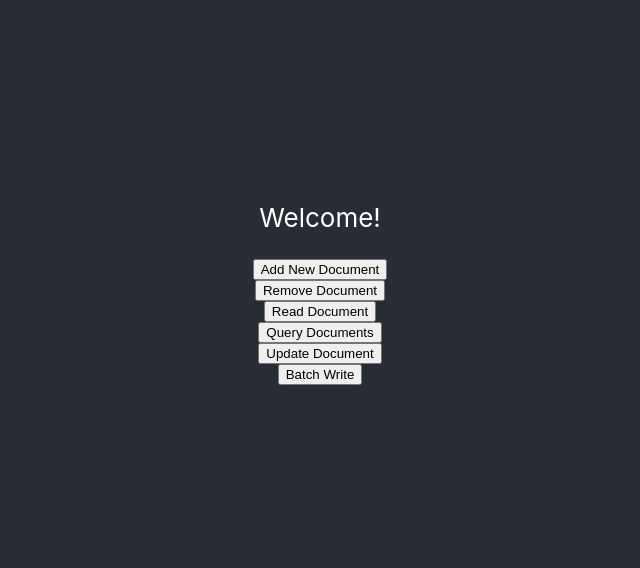
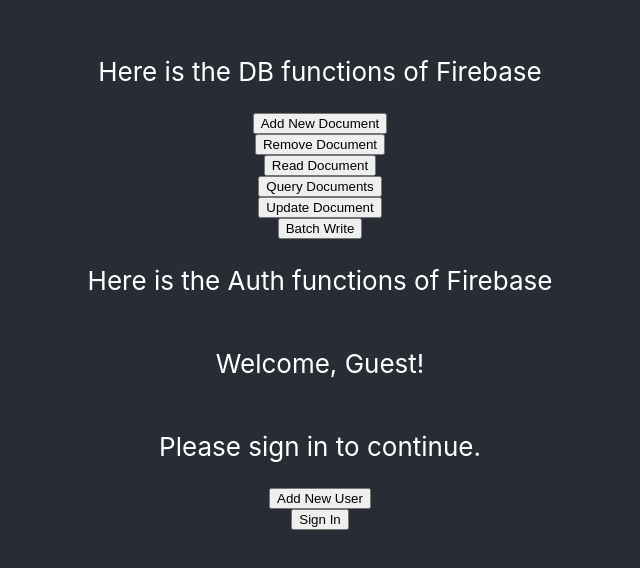
Before and after one commit to talgalm/beautiful-Images, a React (Create React App) app in the folder beautiful-images-app/: page / in a window 1280 px wide. Shown: the part 120-688 px from the top of the page, without its empty margins (320-960 px from the left). Built offline with nearby package versions, Linux system fonts and the light colour scheme; no server answers.

Commit message:
Insert firebase Auth with email & password

```diff
--- a/beautiful-images-app/src/App.js
+++ b/beautiful-images-app/src/App.js
@@ -1,7 +1,11 @@
 import './App.css';
 import { addNewDocument , removeDocument , updateDocument , readDocument , queryDocuments , batchWrite } from './Firebase/FirebaseActions'; // Import db and addNewDocument
+import { auth , observeAuthState  , addNewUser , signInUser , signOut } from './Firebase/FirebaseAuth';
+import { useEffect, useState } from 'react';
+
 
 function App() {
+
   const handleAddNewDocument = async () => {
     const docData = {
       name: "John Doe",
@@ -43,16 +47,63 @@
     batchWrite(operations);
   };
 
+  const [user, setUser] = useState(null);
+
+  useEffect(() => {
+    // Start observing the authentication state.
+    observeAuthState((currentUser) => {
+      setUser(currentUser);
+    });
+  }, []);
+
+  const handleSignOut = async () => {
+    // Sign out the currently authenticated user.
+    await signOut(auth);
+  };
+
+  const handleAddNewUser = async () => {
+    try {
+      // Replace 'email' and 'password' with user input or other sources.
+      const email = 'user@example.com';
+      const password = 'password123';
+
+      await addNewUser(email, password);
+    } catch (error) {
+      console.error("Error adding a new user: ", error);
+    }
+  };
+
+  const handleSignIn = async () => {
+    try {
+      // Replace 'email' and 'password' with user input or other sources.
+      const email = 'user@example.com';
+      const password = 'password123';
+
+      await signInUser(email, password);
+    } catch (error) {
+      console.error("Error signing in: ", error);
+    }
+  };
+
   return (
     <div className="App">
       <header className="App-header">
-        <p>Welcome!</p>
+        <p>Here is the DB functions of Firebase</p>
         <button onClick={handleAddNewDocument}>Add New Document</button>
         <button onClick={() => handleRemoveDocument("documentIdToDelete")}>Remove Document</button>
         <button onClick={() => handleReadDocument("documentIdToRead")}>Read Document</button>
         <button onClick={handleQueryDocuments}>Query Documents</button>
         <button onClick={() => handleUpdateDocument("documentIdToUpdate", { name: "Updated Name" })}>Update Document</button>
         <button onClick={handleBatchWrite}>Batch Write</button>
+        <p>Here is the Auth functions of Firebase</p>
+        <p>Welcome, {user ? user.email : 'Guest'}!</p>
+        {user ? (
+          <button onClick={handleSignOut}>Sign Out</button>
+        ) : (
+          <p>Please sign in to continue.</p>
+        )}
+        <button onClick={handleAddNewUser}>Add New User</button>
+        <button onClick={handleSignIn}>Sign In</button>
       </header>
     </div>
   );
--- /dev/null
+++ b/beautiful-images-app/src/Firebase/FirebaseAuth.js
@@ -0,0 +1,43 @@
+
+import { initializeApp } from "firebase/app";
+import { getAuth , onAuthStateChanged , createUserWithEmailAndPassword , signInWithEmailAndPassword , signOut} from "firebase/auth";
+
+import firebaseConfig from './FirebaseConfig';
+
+// Initialize Firebase
+const app = initializeApp(firebaseConfig);
+const auth = getAuth(app);
+
+const observeAuthState = (onUserChanged) => {
+    onAuthStateChanged(auth, (user) => {
+      if (user) {
+        // User is signed in.
+        onUserChanged(user);
+      } else {
+        // No user is signed in.
+        onUserChanged(null);
+      }
+    });
+  };
+
+const addNewUser = async (email, password) => {
+    try {
+      await createUserWithEmailAndPassword(auth, email, password);
+      console.log("User registered successfully");
+    } catch (error) {
+      console.error("Error registering user: ", error.message);
+    }
+  };
+
+  const signInUser = async (email, password) => {
+    try {
+      await signInWithEmailAndPassword(auth, email, password);
+      console.log("User signed in successfully");
+    } catch (error) {
+      console.error("Error signing in: ", error.message);
+    }
+  };
+
+  export { auth, observeAuthState , addNewUser , signInUser , signOut};
+
+export default auth
```
